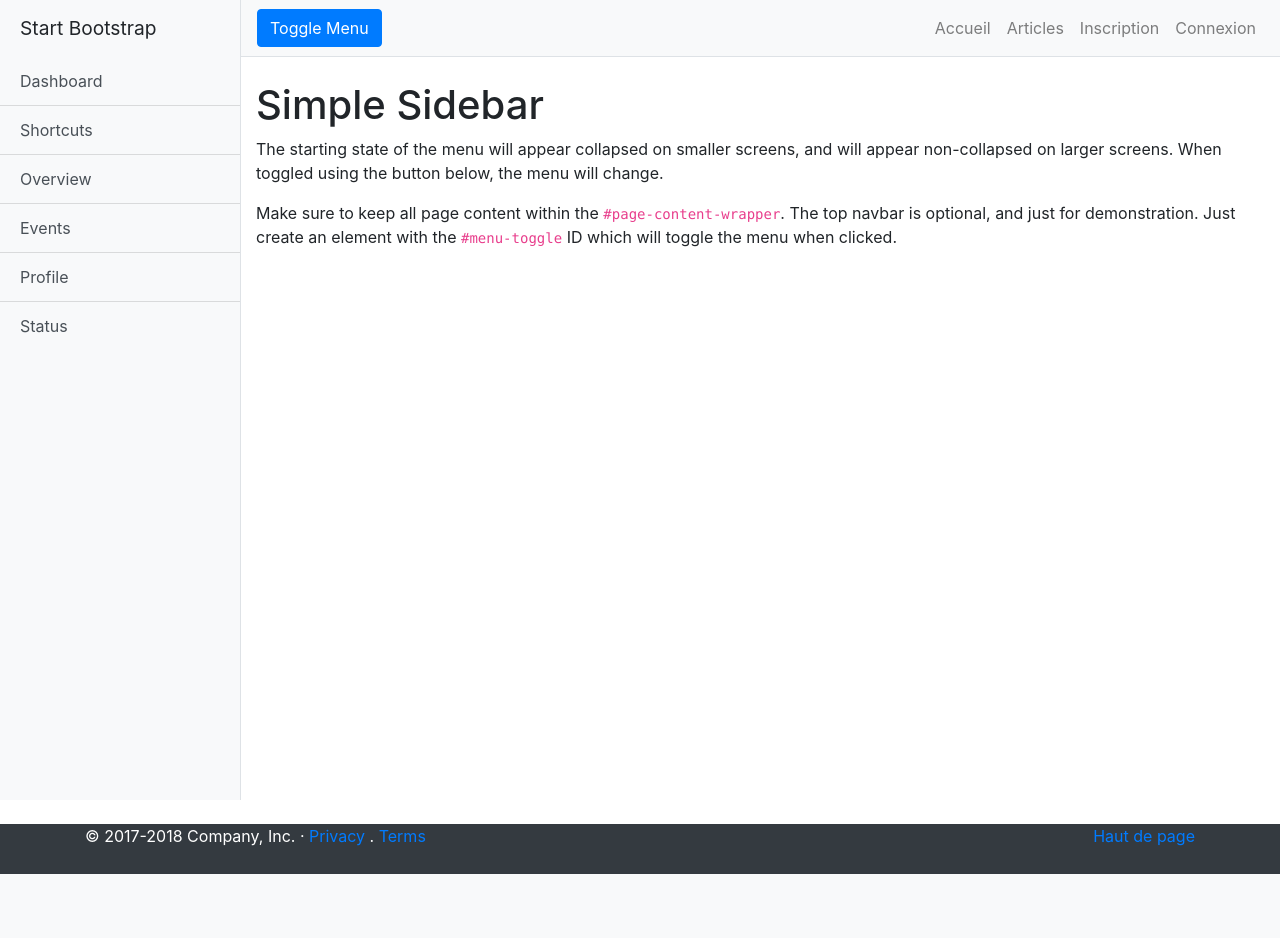
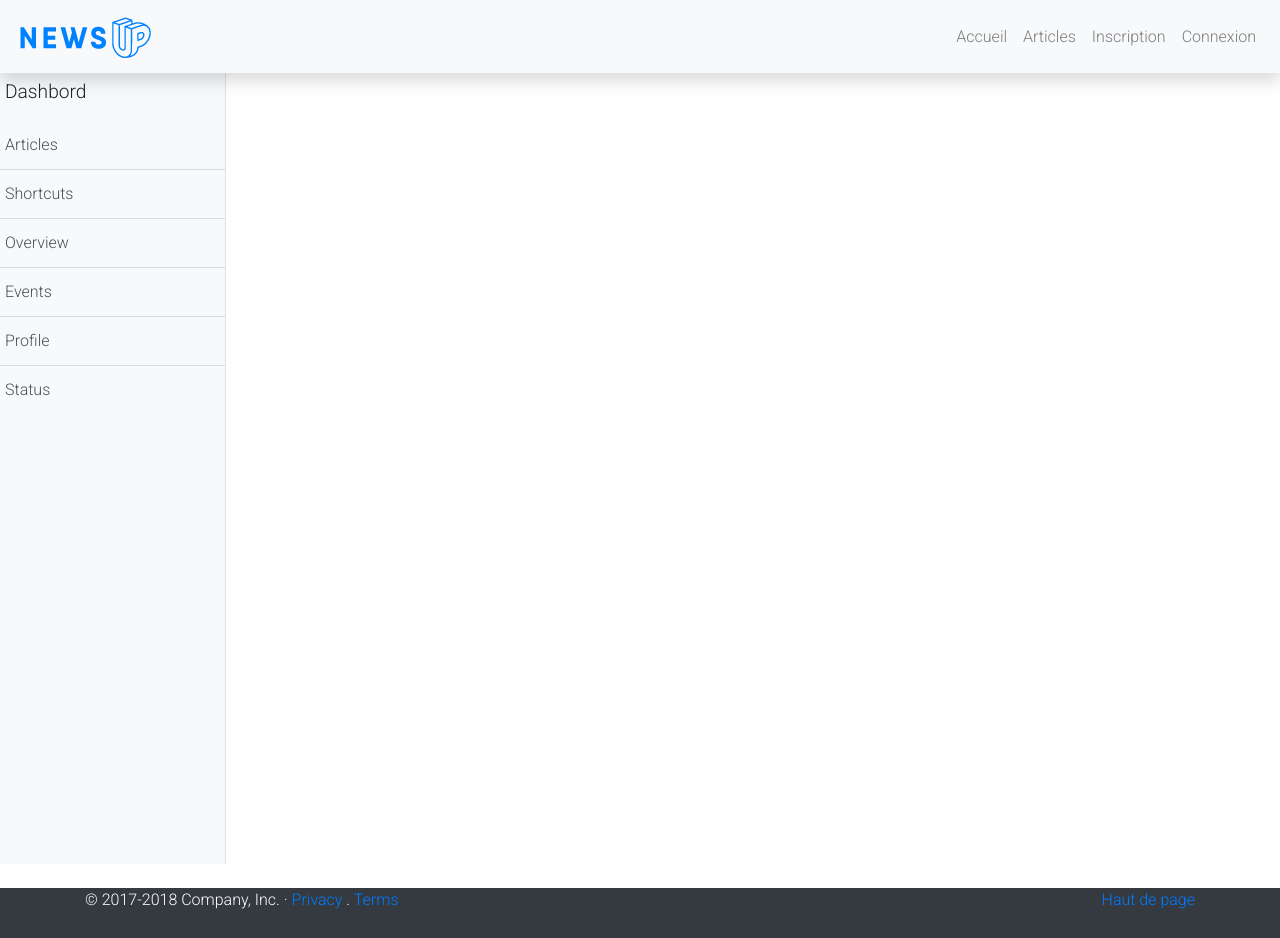
Before and after one commit to aanikid/TP-00-PHP, a PHP site: page /dashboard.php in a window 1280 px wide. Before the commit the page ends 874 px from the top, so only its background shows below. Run offline with PHP 8.4, Linux system fonts and the light colour scheme; some libraries are stand-ins or nearby versions.

Commit message:
refont design du dashboard

```diff
--- a/assets/css/side-bar.css
+++ b/assets/css/side-bar.css
@@ -5,10 +5,6 @@
 #sidebar-wrapper {
     min-height: 100vh;
     margin-left: -15rem;
-    -webkit-transition: margin .25s ease-out;
-    -moz-transition: margin .25s ease-out;
-    -o-transition: margin .25s ease-out;
-    transition: margin .25s ease-out;
 }
 
 #sidebar-wrapper .sidebar-heading {
--- a/dashboard.php
+++ b/dashboard.php
@@ -3,9 +3,27 @@
 include_once "config/config.php";
 include_once "config/db_connect.php";
 
-
+include_once HEADER_PATH;
 //requête HTTP en methode GET = renvoie sur la page index
 ?>
-<?php include_once "layouts/board_component/board-layout.php";?>
+<div class="row mt-lg-5">
+<div class="d-flex collapse show mt-lg-3" id="wrapper">
+<!-- Sidebar -->
+<div class="bg-light border-right" id="sidebar-wrapper">
+    <div class="sidebar-heading">Dashbord</div>
+    <div class="list-group list-group-flush">
+        <a href="#" class="list-group-item list-group-item-action bg-light">Articles</a>
+        <a href="#" class="list-group-item list-group-item-action bg-light">Shortcuts</a>
+        <a href="#" class="list-group-item list-group-item-action bg-light">Overview</a>
+        <a href="#" class="list-group-item list-group-item-action bg-light">Events</a>
+        <a href="#" class="list-group-item list-group-item-action bg-light">Profile</a>
+        <a href="#" class="list-group-item list-group-item-action bg-light">Status</a>
+    </div>
+</div>
+<!-- /#sidebar-wrapper -->
+
+</div>
+</div>
+
 
 <?php include_once FOOTER_PATH; ?>
--- a/layouts/board_component/board-layout.php
+++ /dev/null
@@ -1,83 +0,0 @@
-<!-- header component -->
-<!DOCTYPE html>
-<html lang="en">
-
-<head>
-    <meta charset="UTF-8">
-    <meta name="viewport" content="width=device-width, initial-scale=1.0">
-    <!--  -->
-    <link rel="stylesheet" type="text/css" href="assets/css/slick/slick.css" />
-    <link rel="stylesheet" type="text/css" href="assets/css/slick/slick-theme.css" />
-    <!-- Bootstrap style -->
-    <link rel="stylesheet" href="https://maxcdn.bootstrapcdn.com/bootstrap/4.5.0/css/bootstrap.min.css">
-    <!-- Perso Style -->
-
-    <link rel="stylesheet" href="assets/css/side-bar.css">
-
-    <title>TP-00</title>
-</head>
-
-<body>
-
-    <div class="d-flex collapse show" id="wrapper">
-
-        <!-- Sidebar -->
-        <div class="bg-light border-right" id="sidebar-wrapper">
-            <div class="sidebar-heading">Start Bootstrap </div>
-            <div class="list-group list-group-flush">
-                <a href="#" class="list-group-item list-group-item-action bg-light">Dashboard</a>
-                <a href="#" class="list-group-item list-group-item-action bg-light">Shortcuts</a>
-                <a href="#" class="list-group-item list-group-item-action bg-light">Overview</a>
-                <a href="#" class="list-group-item list-group-item-action bg-light">Events</a>
-                <a href="#" class="list-group-item list-group-item-action bg-light">Profile</a>
-                <a href="#" class="list-group-item list-group-item-action bg-light">Status</a>
-            </div>
-        </div>
-        <!-- /#sidebar-wrapper -->
-
-        <!-- Page Content -->
-        <div id="page-content-wrapper">
-
-            <nav class="navbar navbar-expand-lg navbar-light bg-light border-bottom">
-                <button class="btn btn-primary" id="menu-toggle" data-toggle="collapse" href="#sidebar-wrapper" role="button" aria-expanded="false" aria-controls="sidebar-wrapper">Toggle Menu</button>
-
-                <button class="navbar-toggler" type="button" data-toggle="collapse" data-target="#navbarSupportedContent" aria-controls="navbarSupportedContent" aria-expanded="false" aria-label="Toggle navigation">
-                    <span class="navbar-toggler-icon"></span>
-                </button>
-
-                <div class="collapse navbar-collapse " id="navbarNavAltMarkup">
-                    <div class="navbar-nav ml-auto ">
-                        <?php if (isset($_SESSION['admin']) and $_SESSION['admin'] == true) : ?>
-                            <li class="nav-item">
-                                <a class="nav-link" href="dashboard.php">Dashbord</a>
-                            </li>
-                        <?php else : ?>
-                            <a class="nav-link" href="index.php">Accueil<span class="sr-only">(current)</span></a>
-                            <a class="nav-link " href="articles.php">Articles</a>
-                        <?php endif ?>
-                        <?php if (isset($_SESSION['user'])) : ?>
-                            <!-- Menu user si l'utilisateur identifié -->
-                            <li class="nav-item">
-                                <a class="nav-link" href="profil.php"><?= $_SESSION['user']->firstname ?></a>
-                            </li>
-                            <li class="nav-item">
-                                <a class="nav-link" href="security/logout.php">Log out</a>
-                            </li>
-                        <?php else : ?>
-
-                            <a class="nav-link" href="register.php">Inscription</a>
-                            <a class="nav-link" href="#" data-toggle="modal" data-target="#loginModal">Connexion</a>
-                        <?php endif ?>
-                    </div>
-                </div>
-            </nav>
-
-            <div class="container-fluid">
-                <h1 class="mt-4">Simple Sidebar</h1>
-                <p>The starting state of the menu will appear collapsed on smaller screens, and will appear non-collapsed on larger screens. When toggled using the button below, the menu will change.</p>
-                <p>Make sure to keep all page content within the <code>#page-content-wrapper</code>. The top navbar is optional, and just for demonstration. Just create an element with the <code>#menu-toggle</code> ID which will toggle the menu when clicked.</p>
-            </div>
-        </div>
-        <!-- /#page-content-wrapper -->
-
-    </div>
--- a/layouts/header.php
+++ b/layouts/header.php
@@ -11,6 +11,7 @@
   <!-- Bootstrap style -->
   <link rel="stylesheet" href="https://maxcdn.bootstrapcdn.com/bootstrap/4.5.0/css/bootstrap.min.css">
   <!-- Perso Style -->
+  <link rel="stylesheet" href="assets/css/side-bar.css">
 
   <link rel="stylesheet" href="assets/css/style.css">
 
```
